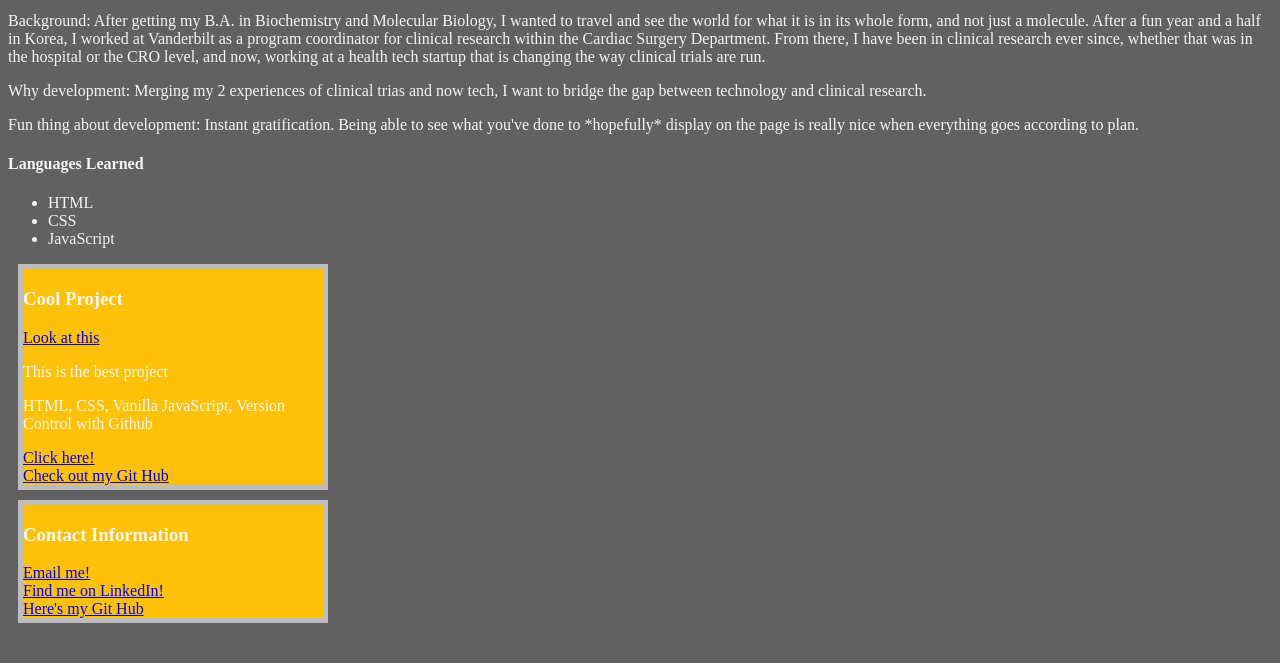
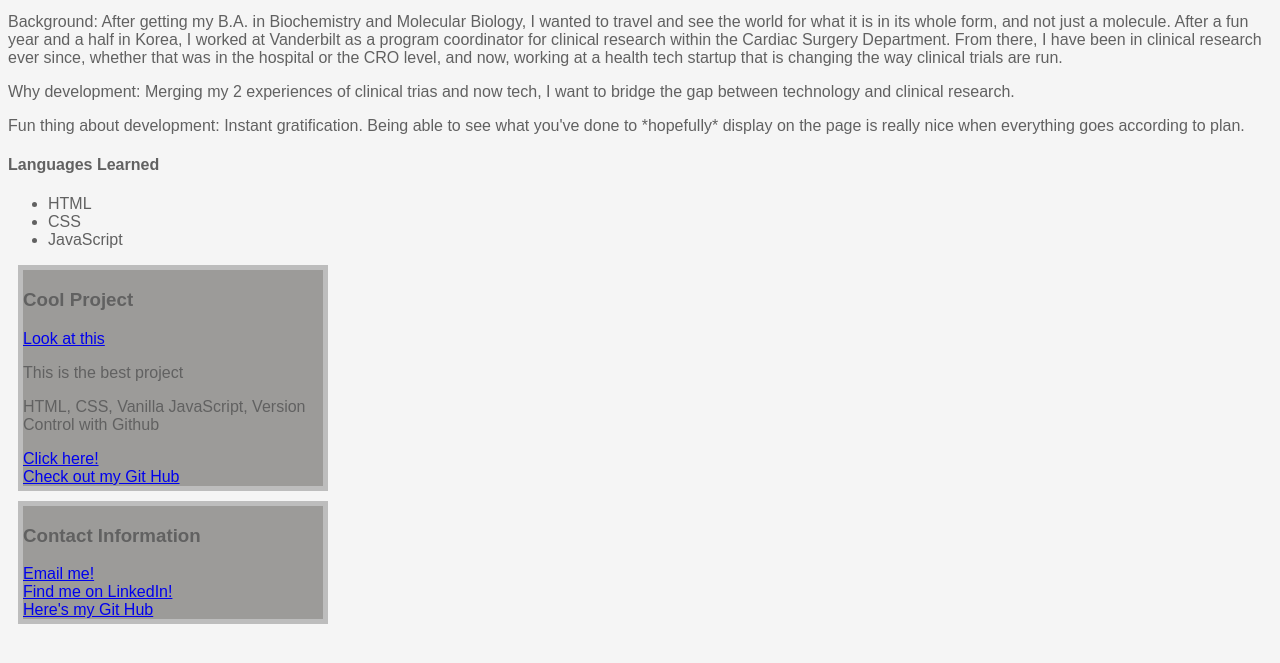
Before and after one commit to djunaim/personalBioSite, a plain HTML site: page index.html in a window 1280 px wide. Shown: the part 113-776 px from the top of the page. Drawn offline with Linux system fonts and the light colour scheme.

Commit message:
added html css

```diff
--- a/index.html
+++ b/index.html
@@ -3,6 +3,7 @@
   <meta charset="UTF-8">
   <meta name="viewport" content="width=device-width, initial-scale=1.0">
   <meta http-equiv="X-UA-Compatible" content="ie=edge">
+  <link href="https://fonts.googleapis.com/css?family=Manjari&display=swap" rel="fontStyle">
   <link rel="stylesheet" href="./main.css">
   <title>Personal Bio Site</title>
 </head>
--- a/main.css
+++ b/main.css
@@ -1,11 +1,12 @@
 body {
-    background-color: #616161;
-    color: #F5F5F5;
+    background-color: whitesmoke;
+    color: #616161;
+    font-family: 'Manjari', sans-serif;
 }
 
 .projectCard,
 footer {
-    background-color: #FFC107;
+    background-color: rgb(156, 155, 153);
     border: 5px solid #BDBDBD;
     margin: 10px 10px;
     width: 300px;
```
